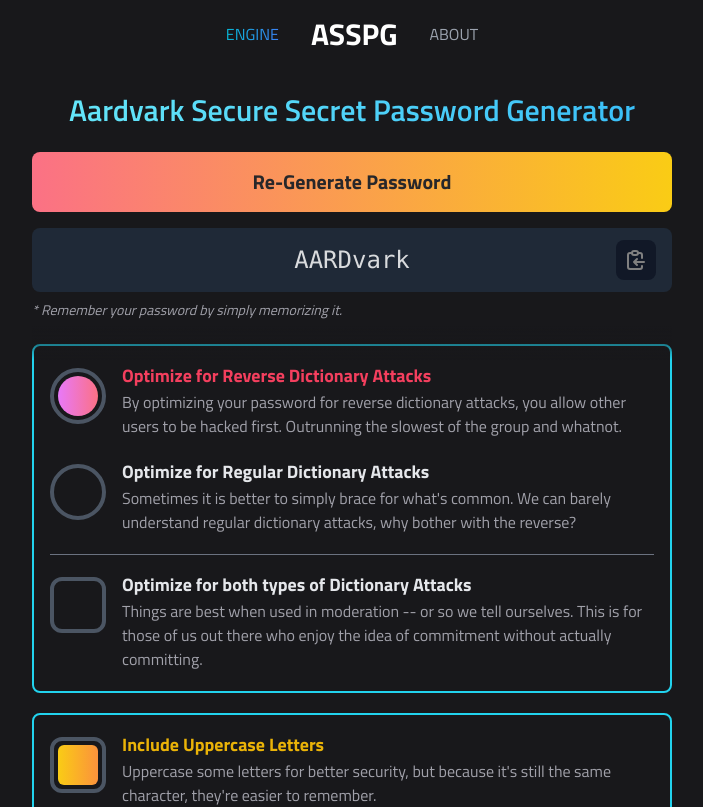
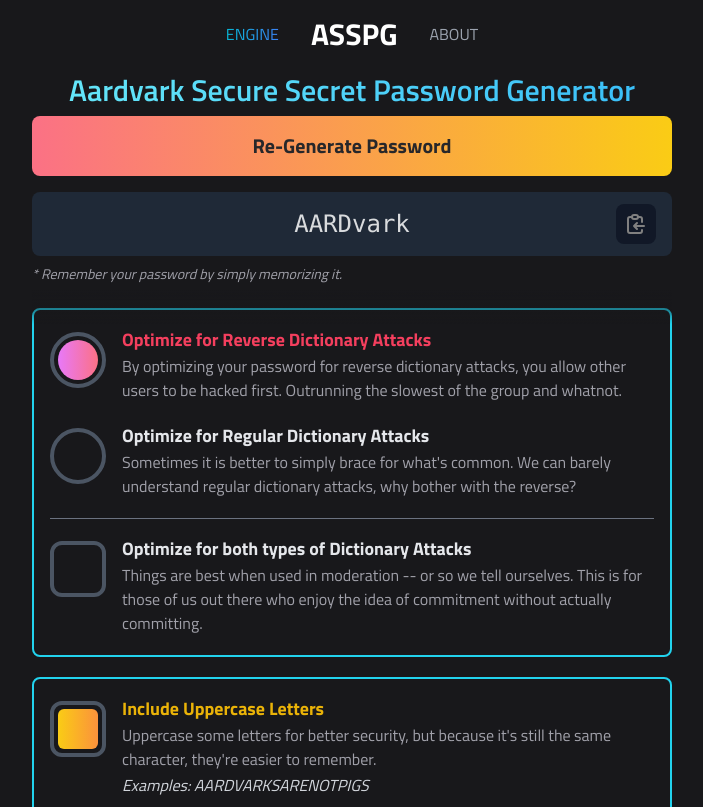
Before and after one commit to kndshein/asspg, a React (Vite) app: page / in a window 1280 px wide. Shown: the top 807 px of the page, without its empty margins (288-991 px from the left). Built offline with nearby package versions, Linux system fonts and the light colour scheme.

Commit message:
Heading and nav margin and padding tweaks

```diff
--- a/src/App.jsx
+++ b/src/App.jsx
@@ -6,7 +6,7 @@ import AboutPage from './pages/AboutPage';
 function App() {
   return (
     <>
-      <nav className="flex justify-center items-center gap-8 p-4 mb-6 bg-zinc-900">
+      <nav className="flex justify-center items-center gap-8 p-4 pb-0 bg-zinc-900">
         <NavLink
           className={({ isActive }) => {
             return `uppercase ${
--- a/src/components/PassGenerator.jsx
+++ b/src/components/PassGenerator.jsx
@@ -100,11 +100,13 @@ export default function PassGenerator() {
     <>
       <Toaster position="top-right" />
       <div className="flex flex-col max-w-2xl">
-        <h1 className="m-4 my-0 text-3xl text-center bg-clip-text text-transparent bg-gradient-to-r from-cyan-300 to-sky-400 font-semibold">
-          Aardvark Secure Secret Password Generator
-        </h1>
-        <section className="w-full rounded-lg px-4 top-0 sticky">
-          <div className="bg-zinc-900 pt-6">
+        <section className="w-full rounded-lg px-4 top-0 sticky h-[17rem]">
+          <div className="pb-2 pt-5 bg-zinc-900">
+            <h1 className="text-3xl text-center bg-clip-text text-transparent bg-gradient-to-r from-cyan-300 to-sky-400 font-semibold bg-zinc-900">
+              Aardvark Secure Secret Password Generator
+            </h1>
+          </div>
+          <div className="bg-zinc-900">
             <button
               className="w-full rounded-lg mt-0 p-2 py-4 font-bold text-xl text-zinc-800 transition ease-in-out active:scale-95"
               onClick={() => handleOnSubmit()}
--- a/src/pages/AboutPage.jsx
+++ b/src/pages/AboutPage.jsx
@@ -4,7 +4,7 @@ import FAQs from '../content/aboutFAQs';
 
 export default function AboutPage() {
   return (
-    <div className="max-w-2xl m-auto text-lg p-4 pt-0">
+    <div className="max-w-2xl m-auto text-lg p-4 pt-5">
       <h4 className="text-2xl font-semibold bg-clip-text text-transparent bg-gradient-to-r from-cyan-300 to-sky-400 mb-2">
         Our History
       </h4>
```
